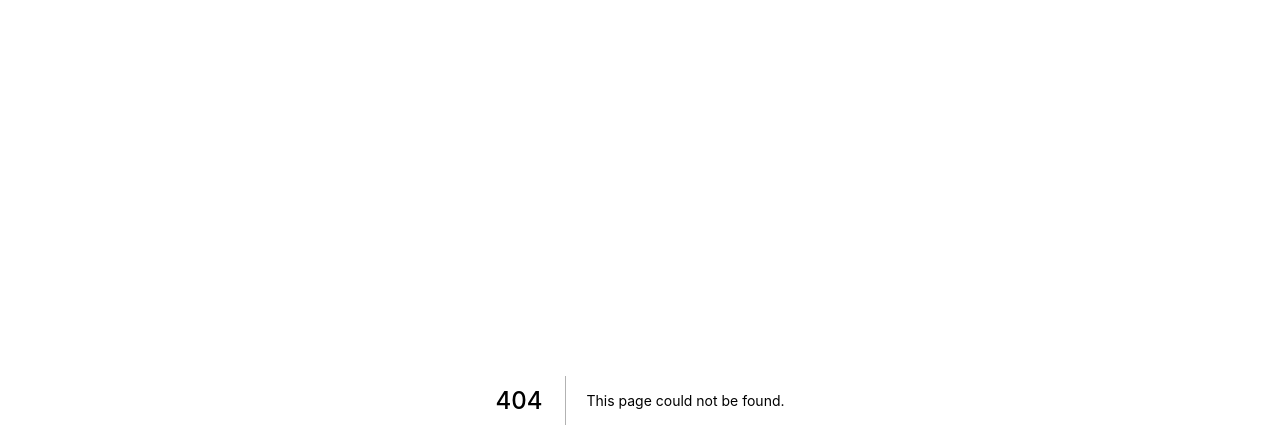
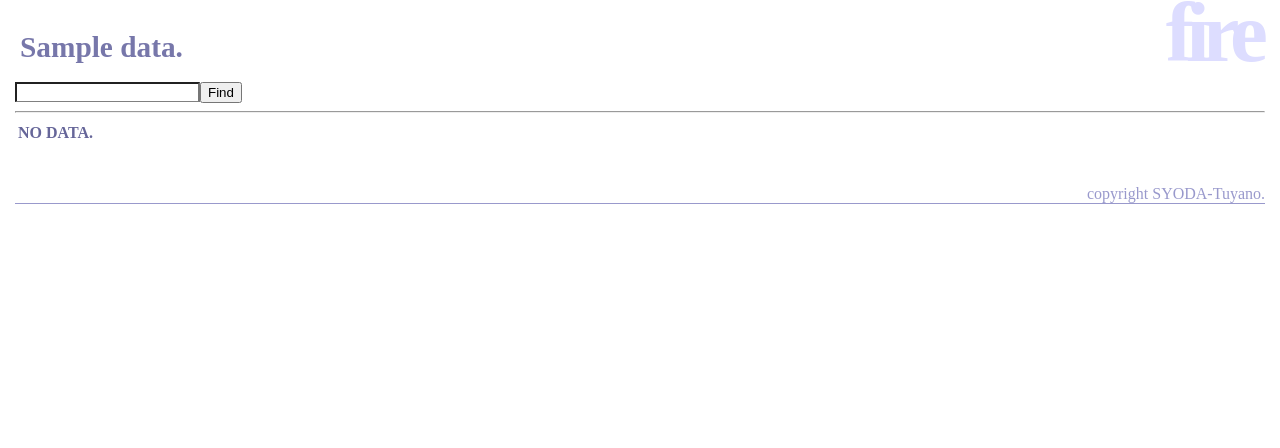
Before and after one commit to aganomaminmi/introduction-next, a Next.js app: page /fire_find in a window 1280 px wide. Before the commit this address had no page. Shown: the top 448 px of the page. Built offline with nearby package versions, Linux system fonts and the light colour scheme.

Commit message:
[add]firebase検索機能を作成

```diff
--- /dev/null
+++ b/components/Firefind.js
@@ -0,0 +1,100 @@
+import React, { Component } from 'react';
+import firebase from "firebase";
+import 'firebase/storage';
+
+class Firefind extends Component {
+    style = {
+        borderBottom: '1px solid gray'
+    }
+
+    constructor(props) {
+        super(props);
+        this.state = {
+            input: '',
+            data: []
+        }
+        this.doChange = this.doChange.bind(this);
+        this.doAction = this.doAction.bind(this);
+
+    }
+    doChange(e) {
+        this.setState({
+            input: e.target.value
+        });
+
+    }
+
+    doAction(e) {
+        this.findFireData(this.state.input);
+
+    }
+
+    findFireData(s) {
+        let db = firebase.database();
+        let ref = db.ref('sample/');
+        ref.orderByKey()
+            .equalTo(s)
+            .on('value', snapshot => {
+                console.log(snapshot.val());
+                this.setState({
+                    data: snapshot.val()
+                })
+            })
+    }
+
+    getTableData() {
+        let result = [];
+        if (this.state.data == undefined || this.state.data.length == 0) {
+            return [<tr key="0"><th>NO DATA.</th></tr>]
+        }
+        // this.state.data.forEach( (value, index) => {
+        //     result.push(
+        //         <tr key={index}>
+        //             <th>{value.ID}</th>
+        //             <th>{value.name}</th>
+        //             <td>{value.message}</td>
+        //         </tr>
+        //     );
+        // })
+        console.log(this.state.data);
+        for (let i in this.state.data) {
+            result.push(
+                <tr key={i}>
+                    <th>{this.state.data[i].ID}</th>
+                    <th>{this.state.data[i].name}</th>
+                    <td>{this.state.data[i].message}</td>
+                </tr>
+            );
+
+        }
+        return result;
+    }
+
+
+    render() {
+        return (
+            <div>
+                <input
+                    type="text"
+                    onChange={this.doChange}
+                    style={this.style}
+                    value={this.state.input}
+                />
+                <button
+                    onClick={this.doAction}
+                >
+                    Find
+                </button>
+                <hr />
+                <table>
+                    <tbody>
+                    {this.getTableData()}
+                    </tbody>
+                </table>
+            </div>
+
+        );
+    }
+}
+
+export default Firefind;
--- /dev/null
+++ b/pages/fire_find.js
@@ -0,0 +1,8 @@
+import Layout from "../components/Layout";
+import FireFind from '../components/Firefind';
+
+export default () => (
+    <Layout header="fire" title="Sample data.">
+        <FireFind />
+    </Layout>
+)
```
